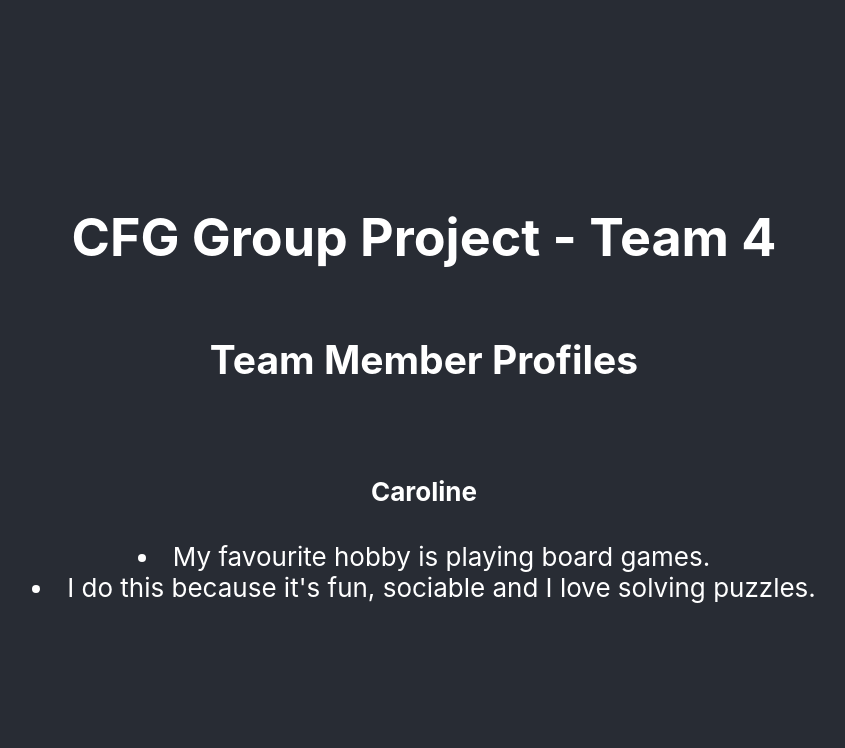
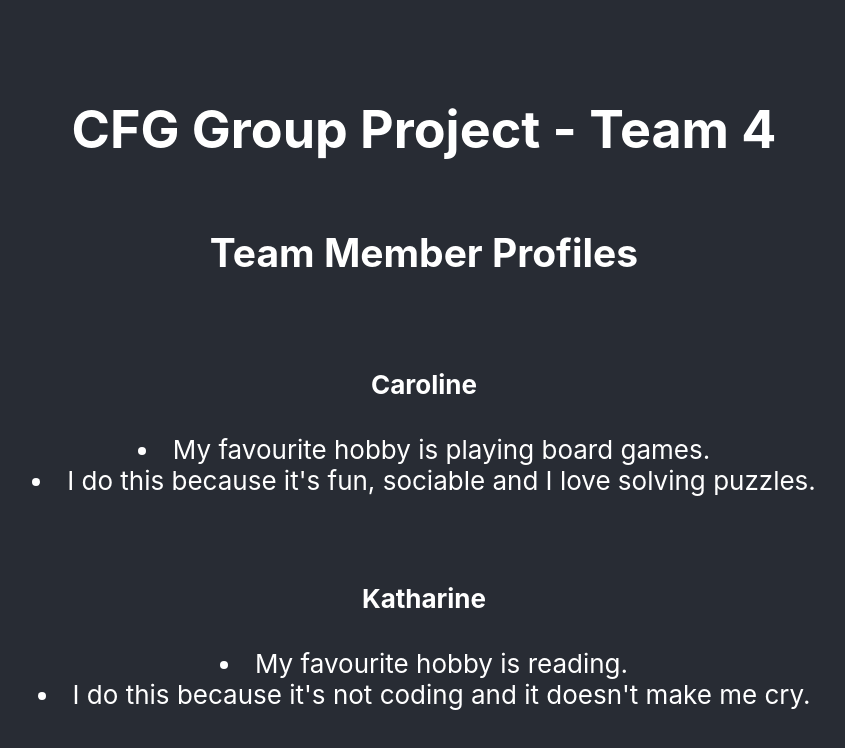
Before and after one commit to carolinenorris1/cfg_project, a React (Create React App) app in the folder wellbeing-app/: page / in a window 1280 px wide. Shown: the top 748 px of the page, without its empty margins (216-1061 px from the left). Built offline with nearby package versions, Linux system fonts and the light colour scheme.

Commit message:
trying again

```diff
--- a/wellbeing-app/src/App.js
+++ b/wellbeing-app/src/App.js
@@ -11,6 +11,11 @@
           <li>My favourite hobby is playing board games.</li>
           <li>I do this because it's fun, sociable and I love solving puzzles.</li>
         </p>
+        <p>
+          <h4>Katharine</h4>
+          <li>My favourite hobby is reading.</li>
+          <li>I do this because it's not coding and it doesn't make me cry.</li>
+        </p>
       </header>
     </div>
   );
```
